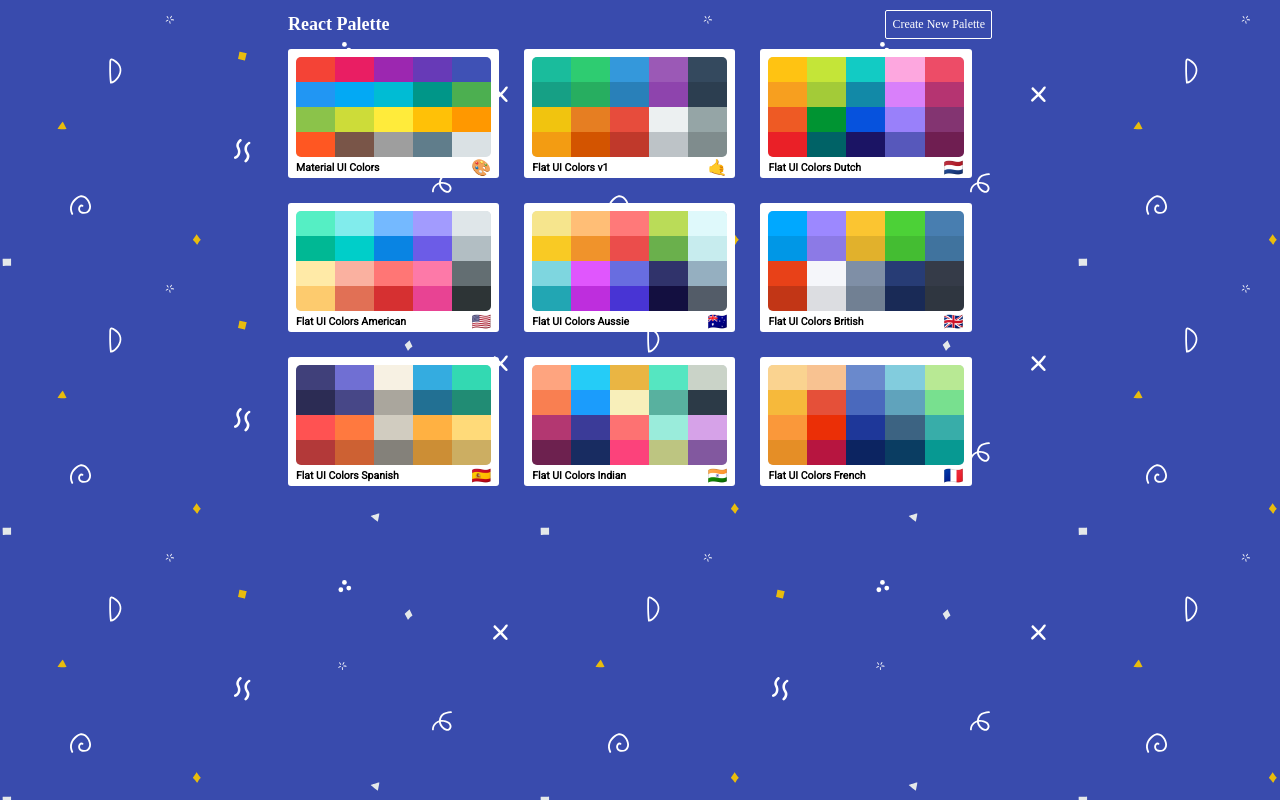
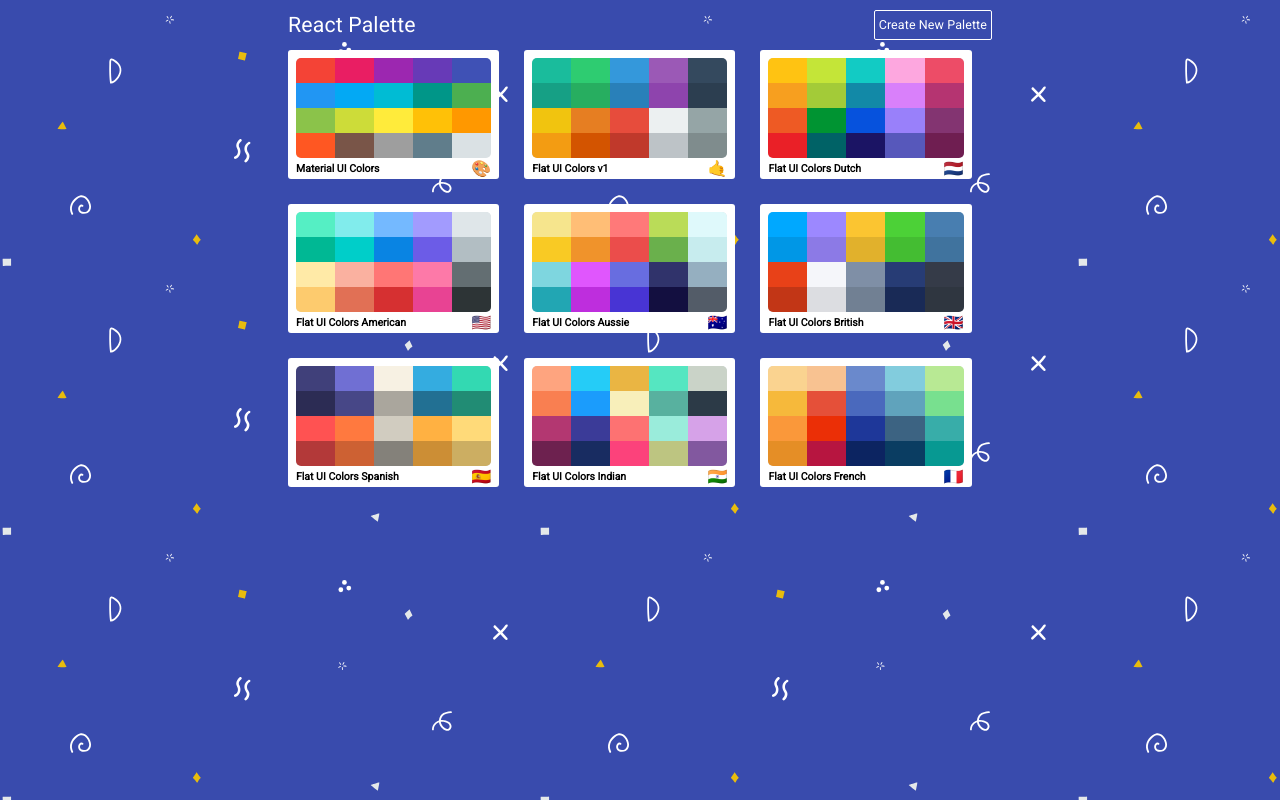
Before and after one commit to xzhang8102/React_Color_Palette, a React (Create React App) app: page / in a window 1280 px wide. Built offline with nearby package versions, Linux system fonts and the light colour scheme.

Commit message:
extract the wrapper for animation

```diff
--- a/src/components/CreateNewPaletteForm.js
+++ b/src/components/CreateNewPaletteForm.js
@@ -55,6 +55,7 @@
     };
     this.props.savePalette(newPalette);
     this.props.history.push('/');
+    this.setState({ showEmojiPicker: false }, this.props.handleClose);
   };
 
   render() {
--- /dev/null
+++ b/src/components/RouteAnimationWrapper.js
@@ -0,0 +1,9 @@
+import React from 'react';
+import { withStyles } from '@material-ui/styles';
+import styles from '../styles/RouteAnimationWrapperStyles';
+
+const RouteAnimationWrapper = ({ children, classes }) => {
+  return <div className={classes.page}>{children}</div>;
+};
+
+export default withStyles(styles)(RouteAnimationWrapper);
--- a/src/routes/App.js
+++ b/src/routes/App.js
@@ -2,6 +2,7 @@
 import { BrowserRouter, Route, Switch } from 'react-router-dom';
 import { withStyles } from '@material-ui/styles';
 import { TransitionGroup, CSSTransition } from 'react-transition-group';
+import Page from '../components/RouteAnimationWrapper';
 import Palette from './Palette';
 import PaletteList from './PaletteList';
 import CreateNewPalette from './CreateNewPalette';
@@ -47,7 +48,6 @@
   };
 
   render() {
-    const { classes } = this.props;
     return (
       <BrowserRouter>
         <Route
@@ -64,13 +64,13 @@
                     exact
                     path="/palette/new"
                     render={routeProps => (
-                      <div className={classes.page}>
+                      <Page>
                         <CreateNewPalette
                           savePalette={this.savePalette}
                           palettes={this.state.palettes}
                           {...routeProps}
                         />
-                      </div>
+                      </Page>
                     )}
                   />
                   {/* front page with all snapshots of existing palette */}
@@ -78,13 +78,13 @@
                     exact
                     path="/"
                     render={routeProps => (
-                      <div className={classes.page}>
+                      <Page>
                         <PaletteList
                           palettes={this.state.palettes}
                           {...routeProps}
                           deletePalette={this.deletePalette}
                         />
-                      </div>
+                      </Page>
                     )}
                   />
                   {/* display the detailed palette page when click on the front page */}
@@ -92,13 +92,13 @@
                     exact
                     path="/palette/:id"
                     render={routeProps => (
-                      <div className={classes.page}>
+                      <Page>
                         <Palette
                           palette={generatePalette(
                             this.findPalette(routeProps.match.params.id)
                           )}
                         />
-                      </div>
+                      </Page>
                     )}
                   />
                   {/* display the detailed color palette page when click on the palette page */}
@@ -106,14 +106,14 @@
                     exact
                     path="/palette/:paletteId/:colorId"
                     render={routeProps => (
-                      <div className={classes.page}>
+                      <Page>
                         <SingleColorPalette
                           selectedColor={routeProps.match.params.colorId}
                           palette={generatePalette(
                             this.findPalette(routeProps.match.params.paletteId)
                           )}
                         />
-                      </div>
+                      </Page>
                     )}
                   />
                 </Switch>
--- a/src/routes/PaletteList.js
+++ b/src/routes/PaletteList.js
@@ -1,5 +1,6 @@
 import React, { Component } from 'react';
 import { withStyles } from '@material-ui/styles';
+import Typography from '@material-ui/core/Typography';
 import { Link } from 'react-router-dom';
 import { CSSTransition, TransitionGroup } from 'react-transition-group';
 import MiniPalette from '../components/MiniPalette';
@@ -16,8 +17,10 @@
       <div className={classes.root}>
         <div className={classes.container}>
           <nav className={classes.nav}>
-            <h1>React Palette</h1>
-            <Link to="/palette/new">Create New Palette</Link>
+            <Typography variant="h4">React Palette</Typography>
+            <Link to="/palette/new">
+              <Typography variant="h6">Create New Palette</Typography>
+            </Link>
           </nav>
           <TransitionGroup className={classes.palettes}>
             {palettes.map(palette => (
--- a/src/styles/AppStyles.js
+++ b/src/styles/AppStyles.js
@@ -8,11 +8,6 @@
     html: {
       fontSize: '62.5%'
     }
-  },
-  page: {
-    height: '100vh',
-    width: '100%',
-    position: 'fixed'
   }
 };
 
--- a/src/styles/PaletteListStyles.js
+++ b/src/styles/PaletteListStyles.js
@@ -11,7 +11,6 @@
       transition: 'opacity 0.5s ease-out'
     }
   },
-
   root: {
     backgroundColor: '#394bad',
     backgroundImage: `url(${bg})`,
@@ -44,13 +43,9 @@
     width: '100%',
     color: 'white',
     padding: '1rem 0',
-    '& h1': {
-      fontSize: '1.8rem'
-    },
     '& a': {
-      fontSize: '1.2rem',
       color: 'white',
-      padding: '0.6rem',
+      padding: '0.4rem',
       textDecoration: 'none',
       border: '0.1rem solid white',
       borderRadius: '0.2rem'
--- /dev/null
+++ b/src/styles/RouteAnimationWrapperStyles.js
@@ -0,0 +1,23 @@
+export default {
+  '@global': {
+    '.fade-enter': {
+      opacity: 0
+    },
+    '.fade-enter-active': {
+      opacity: 1
+    },
+    '.fade-exit': {
+      opacity: 1
+    },
+    '.fade-exit-active': {
+      opacity: 0
+    }
+  },
+  page: {
+    height: '100vh',
+    width: '100%',
+    position: 'fixed',
+    top: 0,
+    transition: 'opacity 0.5s ease-out'
+  }
+};
```
